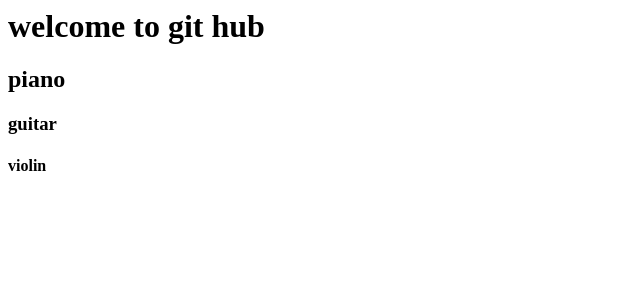
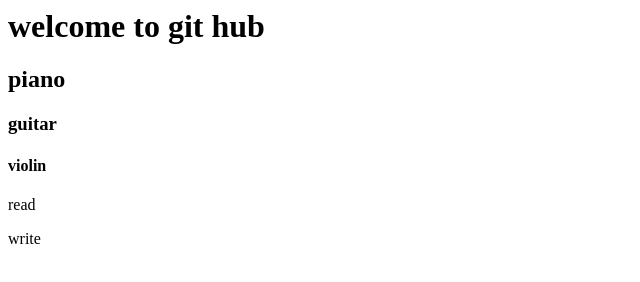
Before and after one commit to Aarshangini/Example, a plain HTML site: page welcome.html in a window 1280 px wide. Shown: the whole page, without its empty margins (0-640 px from the left). Drawn offline with Linux system fonts and the light colour scheme.

Commit message:
pushing to subbranch

```diff
--- a/welcome.html
+++ b/welcome.html
@@ -4,5 +4,7 @@
         <h2> piano </h2>
         <h3> guitar </h3>
         <h4> violin</h4>
+        <p> read </p>
+        <p> write</p>
     </body>
 </html>
```
